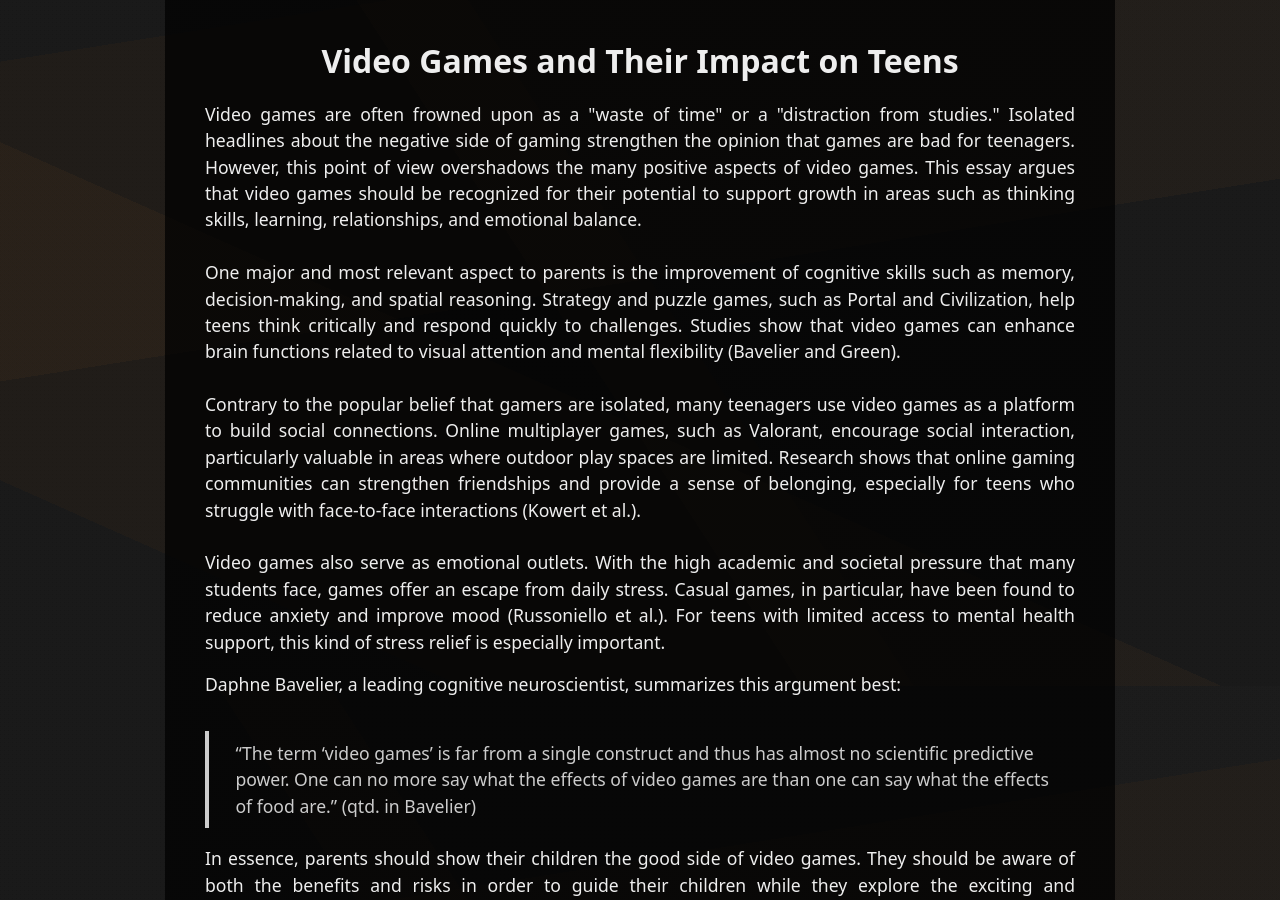
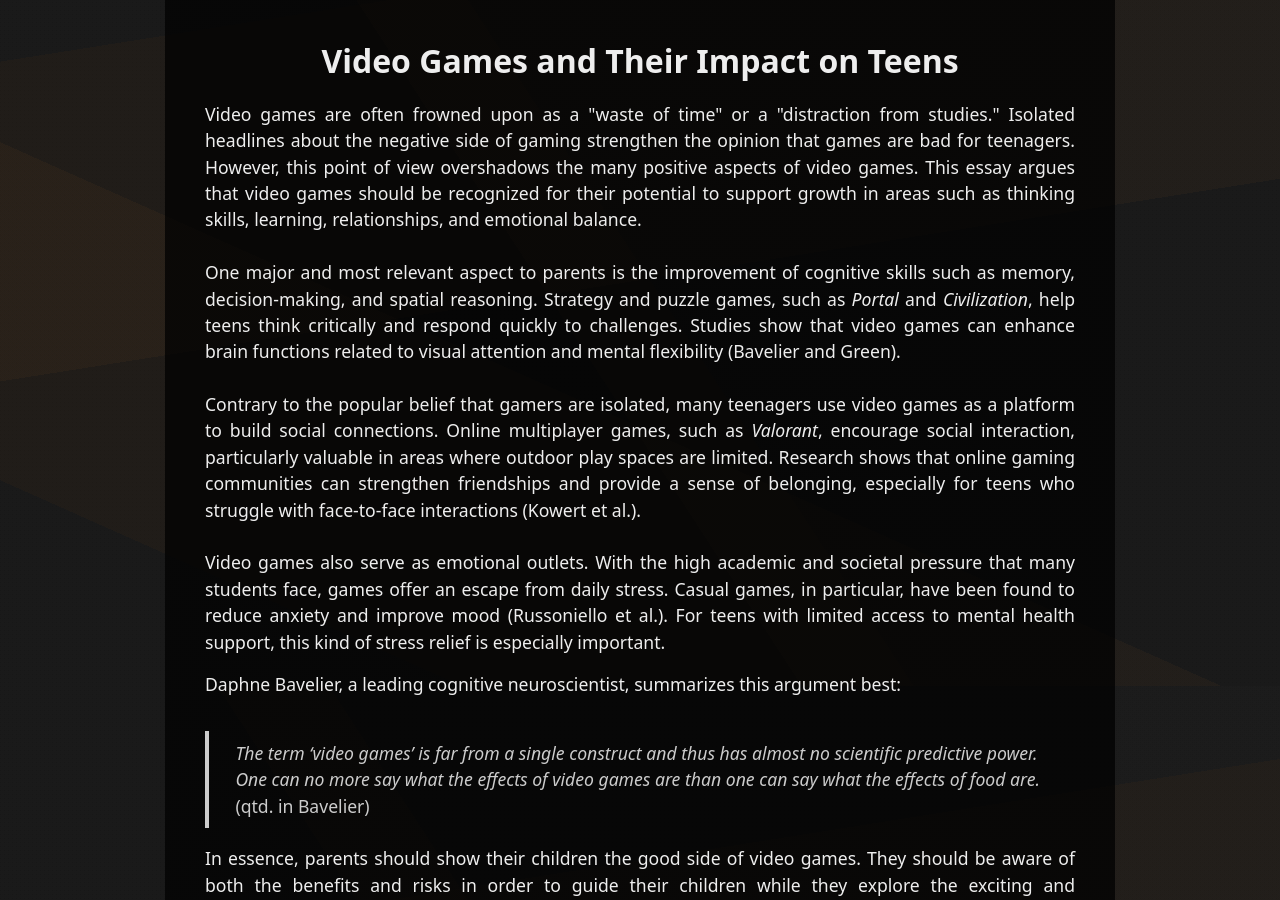
Before and after one commit to pseudoforceyt/projectTitin, a Jekyll site: the page built from english-assignment.md, in a window 1280 px wide and 900 px high, scrolled down 214 px. Built offline with Jekyll 4.4.1, drawn with Linux system fonts in a browser that asks for light colours.

```diff
--- a/english-assignment.md
+++ b/english-assignment.md
@@ -11,16 +11,16 @@ layout: about
 <p style='text-align: justify;'>
 Video games are often frowned upon as a "waste of time" or a "distraction from studies." Isolated headlines about the negative side of gaming strengthen the opinion that games are bad for teenagers. However, this point of view overshadows the many positive aspects of video games. This essay argues that video games should be recognized for their potential to support growth in areas such as thinking skills, learning, relationships, and emotional balance.
 <br><br>
-One major and most relevant aspect to parents is the improvement of cognitive skills such as memory, decision-making, and spatial reasoning. Strategy and puzzle games, such as Portal and Civilization, help teens think critically and respond quickly to challenges. Studies show that video games can enhance brain functions related to visual attention and mental flexibility (Bavelier and Green).
+One major and most relevant aspect to parents is the improvement of cognitive skills such as memory, decision-making, and spatial reasoning. Strategy and puzzle games, such as <i>Portal</i> and <i>Civilization</i>, help teens think critically and respond quickly to challenges. Studies show that video games can enhance brain functions related to visual attention and mental flexibility (Bavelier and Green).
 <br><br>
-Contrary to the popular belief that gamers are isolated, many teenagers use video games as a platform to build social connections. Online multiplayer games, such as Valorant, encourage social interaction, particularly valuable in areas where outdoor play spaces are limited. Research shows that online gaming communities can strengthen friendships and provide a sense of belonging, especially for teens who struggle with face-to-face interactions (Kowert et al.).
+Contrary to the popular belief that gamers are isolated, many teenagers use video games as a platform to build social connections. Online multiplayer games, such as <i>Valorant</i>, encourage social interaction, particularly valuable in areas where outdoor play spaces are limited. Research shows that online gaming communities can strengthen friendships and provide a sense of belonging, especially for teens who struggle with face-to-face interactions (Kowert et al.).
 <br><br>
 Video games also serve as emotional outlets. With the high academic and societal pressure that many students face, games offer an escape from daily stress. Casual games, in particular, have been found to reduce anxiety and improve mood (Russoniello et al.). For teens with limited access to mental health support, this kind of stress relief is especially important.
 </p>
 
 Daphne Bavelier, a leading cognitive neuroscientist, summarizes this argument best:
 
-> "The term ‘video games’ is far from a single construct and thus has almost no scientific predictive power. One can no more say what the effects of video games are than one can say what the effects of food are." (qtd. in Bavelier)
+> *The term ‘video games’ is far from a single construct and thus has almost no scientific predictive power. One can no more say what the effects of video games are than one can say what the effects of food are.* (qtd. in Bavelier)
 
 <p style='text-align: justify;'>
 In essence, parents should show their children the good side of video games. They should be aware of both the benefits and risks in order to guide their children while they explore the exciting and empowering world of gaming.
```
